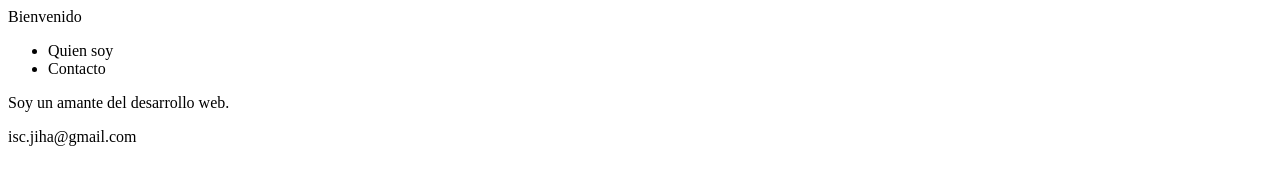
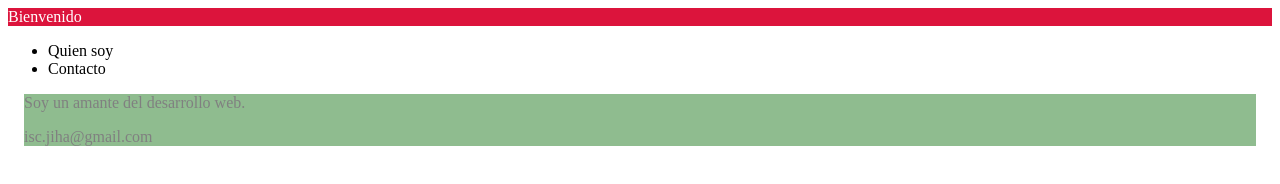
Before and after one commit to iscjiha/portafolio, a plain HTML site: page index.html in a window 1280 px wide. Drawn offline with Linux system fonts and the light colour scheme.

Commit message:
Agregando estilos

```diff
--- /dev/null
+++ b/assets/css/style.css
@@ -0,0 +1,10 @@
+header{
+    background-color: crimson;
+    color: #fff;
+}
+
+section{
+    background-color: darkseagreen;
+    color: gray;
+    margin: 1em;
+}
--- a/index.html
+++ b/index.html
@@ -3,6 +3,9 @@
 <head>
     <meta charset="UTF-8">
     <title>Portafolio - jiha</title>
+
+    <link rel="stylesheet" href="assets/css/style.css"/>
+
 </head>
 <body>
 
@@ -18,12 +21,15 @@
     </nav>
 
     <section>
+
         <article>
             <p>Soy un amante del desarrollo web.</p>
         </article>
+
         <article>
             isc.jiha@gmail.com
         </article>
+
     </section>
 
 </body>
```
